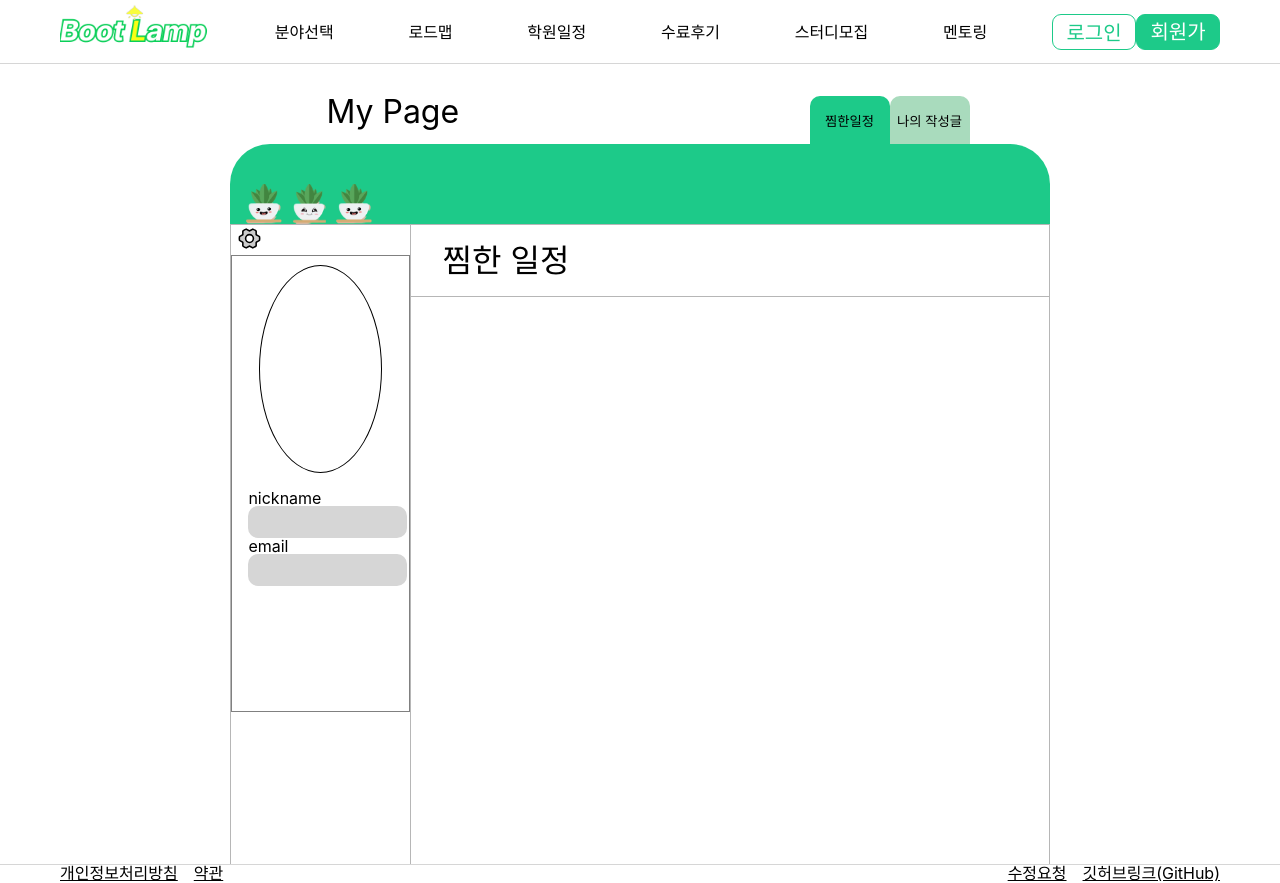
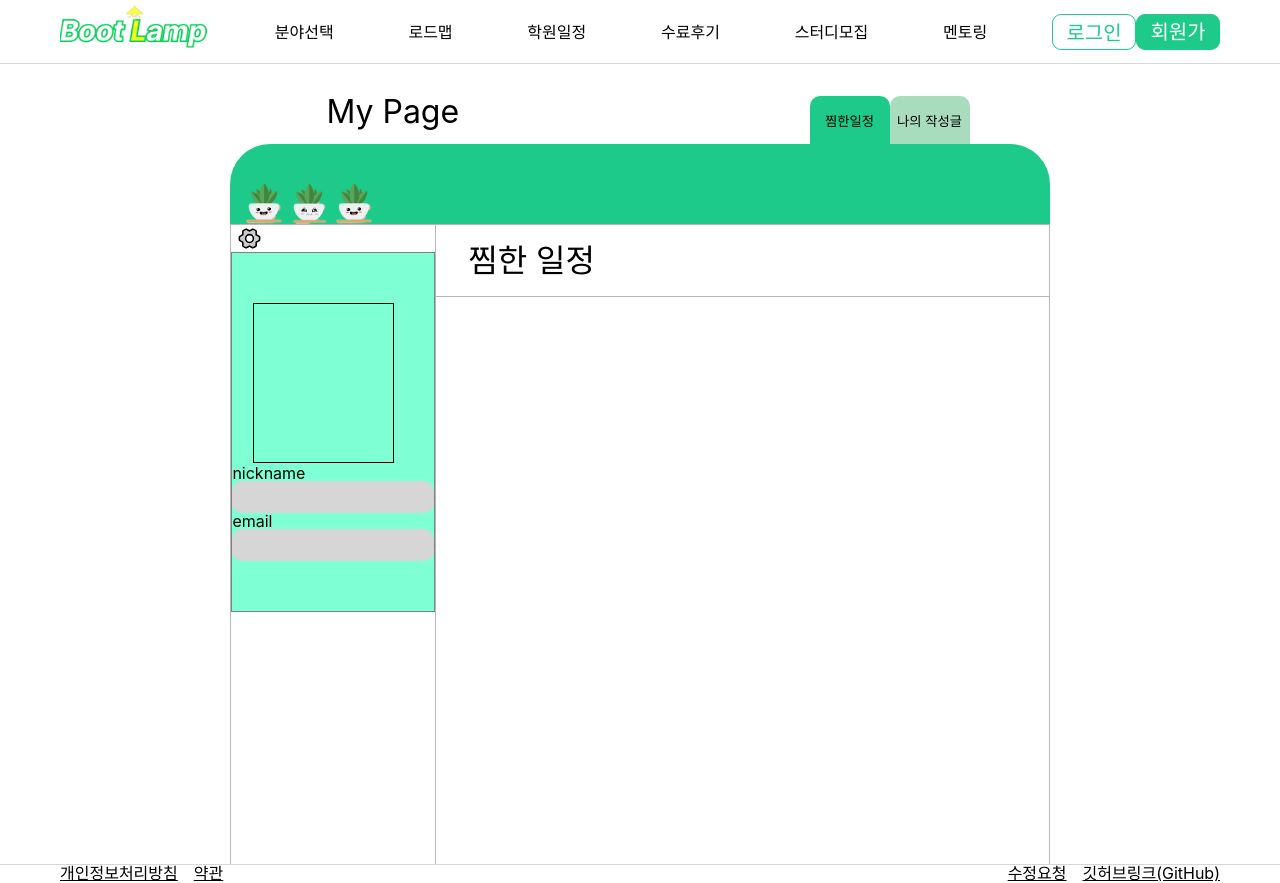
Before and after one commit to codestates-seb/seb40_main_027, a React (Create React App) app in the folder client/: page /users/me in a window 1280 px wide. Built offline with nearby package versions, Linux system fonts and the light colour scheme.

Commit message:
design:css변경

```diff
--- a/client/src/components/MyPageContent/UserProfile.tsx
+++ b/client/src/components/MyPageContent/UserProfile.tsx
@@ -4,28 +4,15 @@ import { useForm, SubmitHandler } from 'react-hook-form';
 import { useState } from 'react';
 import axios from 'axios';
 
-const ProfileUpdateButton = styled.button`
-  border: none;
-  background-color: var(--whiteBackground);
-`;
-
 const MyProfileView = styled.div`
-  width: 14vw;
+  //전체 길이
+  width: 16vw;
   border-right: 1px solid var(--grayContentsBorder);
   height: 100vh;
   display: flex;
-  justify-content: center;
-  align-items: flex-start;
   flex-direction: column;
 
-  .border-line {
-    border: 1px solid gray;
-    width: 100%;
-    height: calc(400 / 14 * 1rem);
-  }
-
   .user-info {
-    height: 100rem;
     width: 100%;
     display: flex;
     justify-content: center;
@@ -34,30 +21,55 @@ const MyProfileView = styled.div`
   @media screen and (max-width: 414px) {
     border: none;
     height: 100%;
+    display: flex;
+    width: 100vw;
+    display: flex;
+    flex-direction: column;
+
+    .user-info {
+      width: 100vw;
+      height: 20vh;
+      margin: 0;
+    }
   }
 `;
 
-const GrayProfileView = styled.div`
+const ProfileUpdateButton = styled.button`
+  border: none;
+  background-color: var(--whiteBackground);
+  display: flex;
+  justify-content: flex-start;
+`;
+
+const UserProfileUpdateBody = styled.div`
+  //프로필 전체크기
   width: 100%;
-  height: 100%;
-`;
-const UserProfileUpdateBody = styled.div`
-  width: 90%;
-  height: 14vh;
+  height: 45vh;
   display: flex;
   justify-content: center;
   align-items: flex-start;
   flex-direction: column;
-  margin: 0 0 0 1rem;
+  background-color: aquamarine;
+  border: 1px solid gray;
+
+  @media screen and (max-width: 414px) {
+    justify-content: center;
+    height: 20vh;
+    flex-direction: row;
+  }
 `;
 
-const PictureProfile = styled.div`
-  height: 13rem;
+const PictureProfile = styled.span`
+  height: 20vh;
   width: 70%;
-  border-radius: 50%;
 
+  display: flex;
   border: 1px solid black;
-  margin: 5% 5% 5% 15%;
+  margin: 0% 0% 1% 10%;
+  @media screen and (max-width: 414px) {
+    height: 100%;
+    margin: 0;
+  }
 `;
 
 const FormInputProFile = styled.form`
@@ -67,6 +79,15 @@ const FormInputProFile = styled.form`
   align-items: center;
   justify-content: center;
   flex-direction: column;
+  margin-top: 2rem;
+  height: 100%;
+  @media screen and (max-width: 414px) {
+    height: 100%;
+    width: 100vw;
+    display: flex;
+    flex-wrap: wrap;
+    margin: 0;
+  }
 `;
 const InputProfileForm = styled.input`
   width: 90%;
@@ -74,14 +95,21 @@ const InputProfileForm = styled.input`
   height: 1.5rem;
   margin-bottom: 1rem;
   border-radius: 10px;
+  @media screen and (max-width: 414px) {
+    margin: 0;
+    height: 1rem;
+    width: 80%;
+  }
 `;
 
-const UserInfoFormEmail = styled.div`
+const UserInfoFormEmail = styled.span`
   background-color: var(--grayHeaderBorder);
   display: inline;
   width: 100%;
   height: 2rem;
   border-radius: 10px;
+  @media screen and (max-width: 414px) {
+  }
 `;
 
 interface IFormInput {
@@ -117,12 +145,10 @@ const UserProfile = () => {
 
   return (
     <MyProfileView>
-      <GrayProfileView>
       <ProfileUpdateButton onClick={onClickUpdate}>
         <Icon icon="ph:gear-six-duotone" width="25" height="25" />
       </ProfileUpdateButton>
-        <div className="border-line">
-          <PictureProfile></PictureProfile>
+
       {updateProfile ? (
         <UserProfileUpdateBody>
           <FormInputProFile onSubmit={handleSubmit(MyProfileSubmit)}>
@@ -138,6 +164,7 @@ const UserProfile = () => {
         </UserProfileUpdateBody>
       ) : (
         <UserProfileUpdateBody>
+          <PictureProfile></PictureProfile>
           <div className="user-info">
             nickname
             <UserInfoFormEmail></UserInfoFormEmail>
@@ -145,8 +172,6 @@ const UserProfile = () => {
           </div>
         </UserProfileUpdateBody>
       )}
-        </div>
-      </GrayProfileView>
     </MyProfileView>
   );
 };
```
Lines whose indentation alone changed are shown as unchanged.
